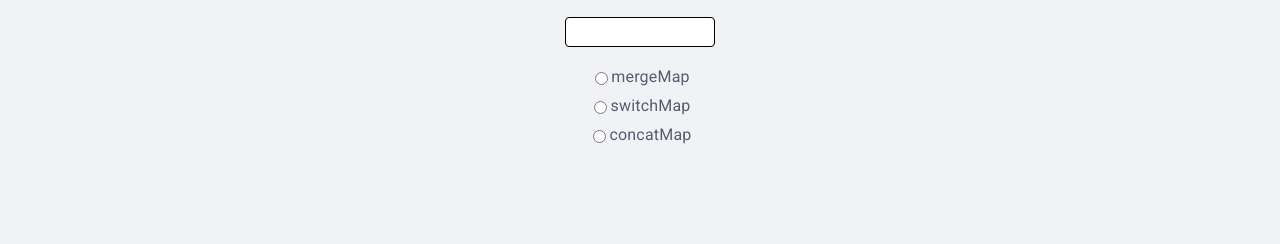
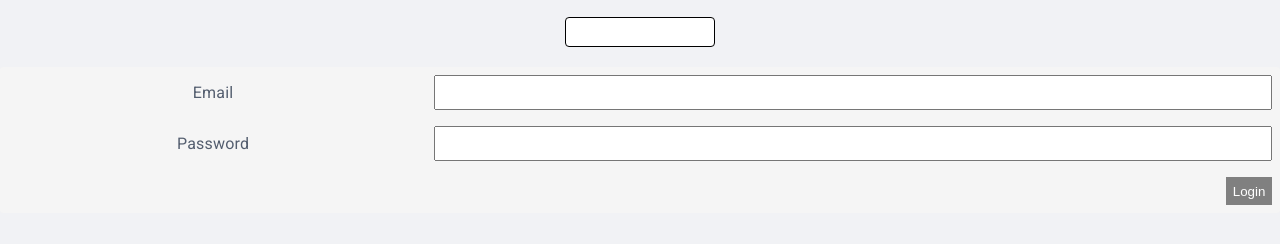
Before and after one commit to liteninkiran/ultimate-courses-rxjs-basics, a website built with Parcel: page index.html in a window 1280 px wide. Shown: the part 180-424 px from the top of the page. Built offline with nearby package versions, Linux system fonts and the light colour scheme.

Commit message:
Ignore emissions when an inner observable is active with exhaustMap

```diff
--- a/index.html
+++ b/index.html
@@ -17,7 +17,7 @@
             <div class="progress-bar"></div>
             <input type="text" id="text-input">
             <div id="typeahead-container"></div>
-            <div>
+            <div style="display: none;">
                 <div class="radio-container">
                     <input type="radio" class="radio-option" name="operator" value="mergeMap">
                     <label for="mergeMap">mergeMap</label>
@@ -32,8 +32,21 @@
                 </div>
             </div>
 
+            <form id="login-form">
+                <div class="form-group">
+                    <label for="email">Email</label>
+                    <input id="email" type="text" name="email" />
+                </div>
+                <div class="form-group">
+                    <label for="password">Password</label>
+                    <input id="password" type="password" name="password" />
+                </div>
+                <div class="form-group">
+                    <button id="login" type="button">Login</button>
+                </div>
+            </form>
         </div>
-        <script src="js\concatMap.js"></script>
+        <script src="js\exhaustMap.js"></script>
     </body>
 
 </html>
--- /dev/null
+++ b/js/exhaustMap.js
@@ -0,0 +1,29 @@
+import { fromEvent, interval } from 'rxjs';
+import { exhaustMap, take } from 'rxjs/operators';
+import { ajax } from 'rxjs/ajax';
+
+// Ignores all clicks whilst current observable completes.
+// Use case would be when saving a record or logging in
+// (i.e.  multiple button clicks).
+
+// const interval$ = interval(1000);
+// const click$ = fromEvent(document, 'click');
+// const exhaustMapFn = () => interval$.pipe(take(3));
+// const exhaustMapped = exhaustMap(exhaustMapFn);
+// const obs$ = click$.pipe(exhaustMapped);
+// obs$.subscribe(console.log);
+
+
+const url = 'https://reqres.in/api/login';
+const body = {
+    email: 'eve.holt@reqres.in',
+    password: 'cityslicka',
+}
+
+const authenticateUser = () => ajax.post(url, body);
+
+const login = document.getElementById('login');
+const login$ = fromEvent(login, 'click');
+const exhaustMapped = exhaustMap(() => authenticateUser());
+const obs$ = login$.pipe(exhaustMapped);
+obs$.subscribe(console.log);
--- a/styles.css
+++ b/styles.css
@@ -106,3 +106,36 @@ body {
     justify-content: center;
     margin-bottom: 10px;
 }
+
+#login-form {
+    background-color: whitesmoke;
+    list-style-type: none;
+    padding: 0;
+    border-radius: 3px;
+}
+
+.form-group {
+    display: flex;
+    justify-content: flex-end;
+    padding: .5em;
+}
+
+.form-group>label {
+    padding: .5em 1em .5em 0;
+    flex: 1;
+}
+
+.form-group>input {
+    flex: 2;
+}
+
+.form-group>input,
+.form-group>button {
+    padding: .5em;
+}
+
+.form-group>button {
+    background: gray;
+    color: white;
+    border: 0;
+}
```
